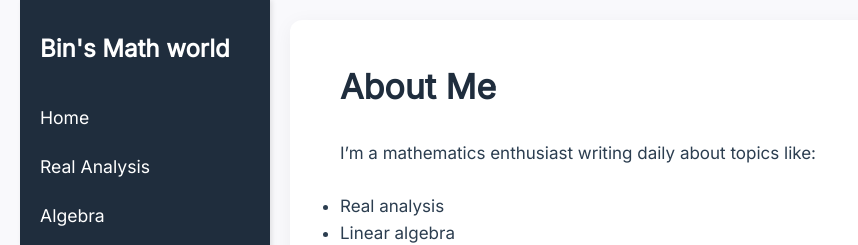
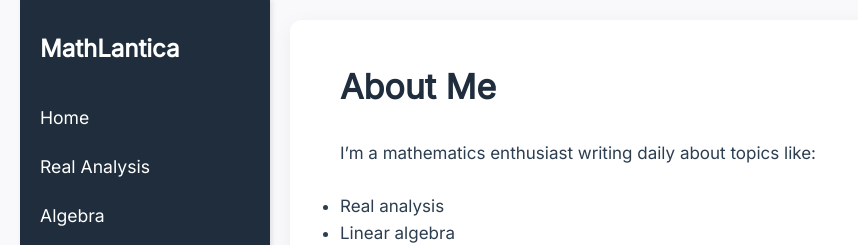
Before and after one commit to GitDisciplined/GitDisciplined.github.io, a Jekyll site: the page built from about.md, in a window 1280 px wide. Shown: the top 245 px of the page, without its empty margins (0-858 px from the left). Built offline with Jekyll 4.4.1, drawn with Linux system fonts in a browser that asks for light colours.

Commit message:
Update sidebar.html

```diff
--- a/_includes/sidebar.html
+++ b/_includes/sidebar.html
@@ -1,4 +1,4 @@
-<h2>Bin's Math world</h2>
+<h2>MathLantica</h2>
 <nav>
   <ul>
     <li><a href="/">Home</a></li>
```
